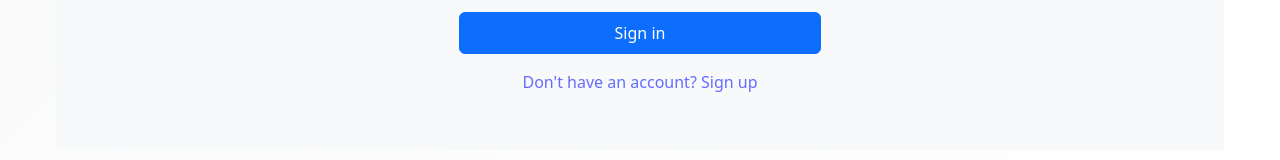
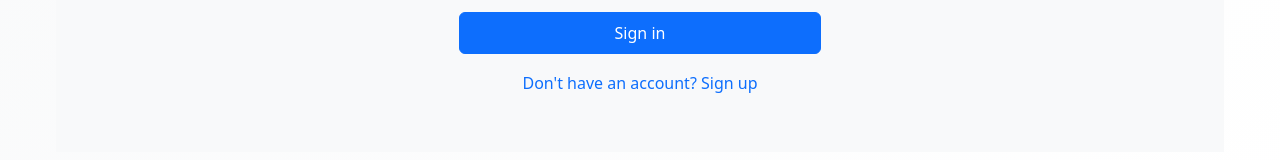
Before and after one commit to YesWoolley/onlinebookstore-frontend, a React (Vite) app in the folder ebooksplatfor.client/: page /signin in a window 1280 px wide. Shown: the part 483-643 px from the top of the page. Built offline with nearby package versions, Linux system fonts and the light colour scheme.

Commit message:
Update SignIn.tsx

```diff
--- a/ebooksplatfor.client/src/components/auth/SignIn.tsx
+++ b/ebooksplatfor.client/src/components/auth/SignIn.tsx
@@ -1,5 +1,6 @@
 import * as React from 'react';
 import { useState } from 'react';
+import { useNavigate } from 'react-router-dom';
 import type { User, UserCredentials } from '../../types/user';
 
 interface SignInProps {
@@ -15,6 +16,7 @@ const SignIn = ({
     onSignInSuccess,
     onSignInError
 }: SignInProps) => {
+    const navigate = useNavigate();
     const [formData, setFormData] = useState<UserCredentials>({
         userName: '',
         password: '',
@@ -94,7 +96,7 @@ const SignIn = ({
 
         try {
             // API call to backend
-            const response = await fetch('/api/auth/login', {
+            const response = await fetch('https://onlinebookstore-backend-f4ejgsdudbghhkfz.australiaeast-01.azurewebsites.net/api/auth/login', {
                 method: 'POST',
                 headers: { 'Content-Type': 'application/json' },
                 body: JSON.stringify({
@@ -261,7 +263,13 @@ const SignIn = ({
                                 </button>
 
                                 <div className="text-center mt-3">
-                                    <a href="/signup" className="text-decoration-none">Don't have an account? Sign up</a>
+                                    <button
+                                        type="button"
+                                        className="btn btn-link text-decoration-none p-0"
+                                        onClick={() => navigate('/signup')}
+                                    >
+                                        Don't have an account? Sign up
+                                    </button>
                                 </div>
                             </form>
                         </div>
```
